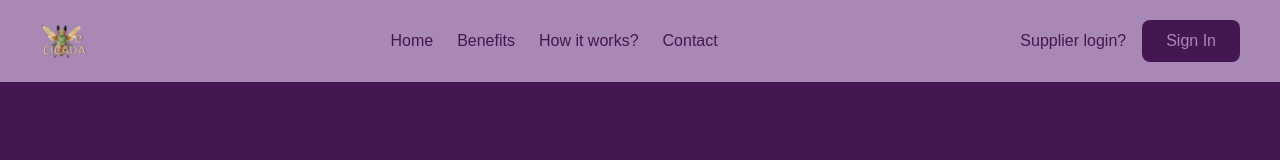
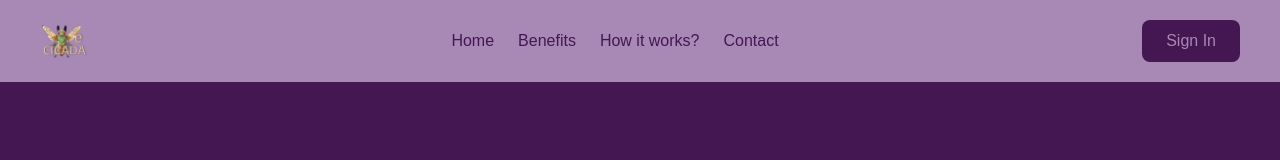
Before and after one commit to kbaid4/wecicada_lp, a React (Create React App) app: page / in a window 1280 px wide. Shown: the top 160 px of the page. Built offline with nearby package versions, Linux system fonts and the light colour scheme.

Commit message:
Restore Sign In button to landing page nav bar

```diff
--- a/src/components/LandingPage.js
+++ b/src/components/LandingPage.js
@@ -34,7 +34,6 @@ const LandingPage = () => {
           <li><a href="#" onClick={() => handleScroll('footer-section')} style={{ color: '#441752', textDecoration: 'none' }}>Contact</a></li>
         </ul>
         <div style={{ display: 'flex', gap: '16px' }}>
-          <a href="#" onClick={() => navigate('/AddSupplier')} style={{ color: '#441752', textDecoration: 'none', alignSelf: 'center' }}>Supplier login?</a>
           <button onClick={() => navigate('/SignInPage')} style={{ backgroundColor: '#441752', color: '#A888B5', padding: '12px 24px', borderRadius: '8px', border: 'none', cursor: 'pointer', fontSize: '16px' }}>Sign In</button>
         </div>
       </nav>
```
